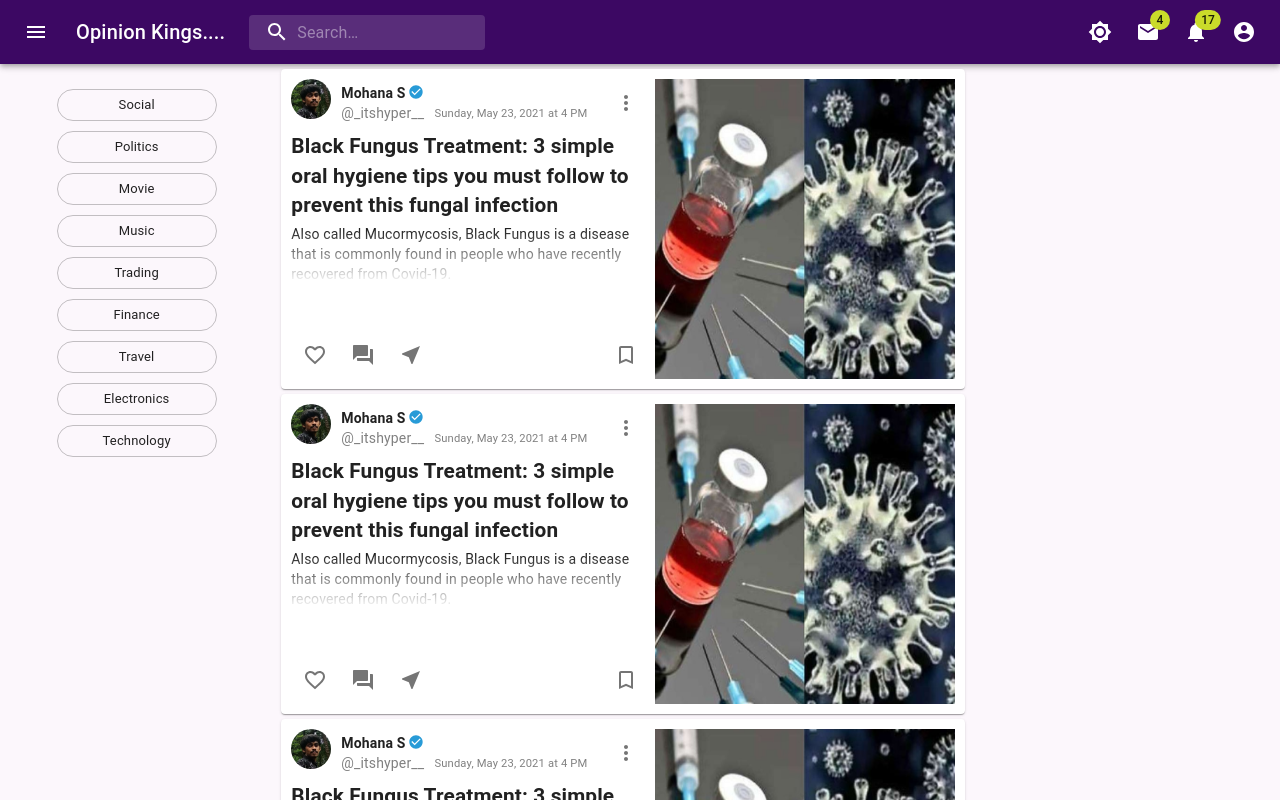
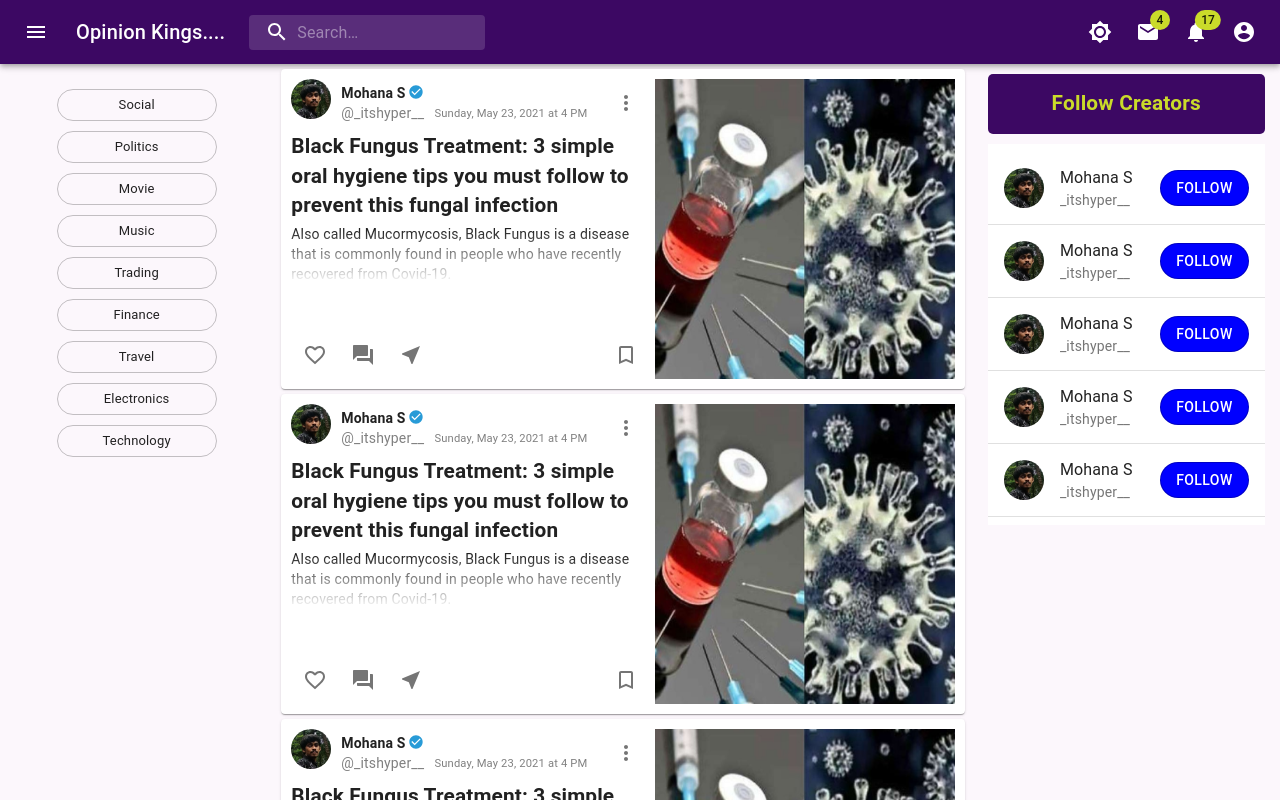
Before and after one commit to Hypermona/opinionkings, a React (Create React App) app: page / in a window 1280 px wide. Shown: the top 800 px of the page. Built offline with nearby package versions, Linux system fonts and the light colour scheme.

Commit message:
Feat: add follow tab

```diff
--- a/src/Components/Body/Body.jsx
+++ b/src/Components/Body/Body.jsx
@@ -1,6 +1,8 @@
 import React from "react";
 import Category from "../Category/Category";
+import FollowCreators from "../FollowCreators/FollowCreators";
 import Post from "../Posts/Post";
+
 import "./body.css";
 
 function Body() {
@@ -12,7 +14,9 @@ function Body() {
       <div className="posts">
         <Post />
       </div>
-      <div className="explore"></div>
+      <div className="explore">
+        <FollowCreators />
+      </div>
     </div>
   );
 }
--- /dev/null
+++ b/src/Components/FollowCreators/FollowCreators.jsx
@@ -0,0 +1,61 @@
+import React from "react";
+import "./followCreators.css";
+import List from "@material-ui/core/List";
+import ListItem from "@material-ui/core/ListItem";
+import ListItemIcon from "@material-ui/core/ListItemIcon";
+import ListItemText from "@material-ui/core/ListItemText";
+import Divider from "@material-ui/core/Divider";
+import { makeStyles } from "@material-ui/core/styles";
+import Avatar from "@material-ui/core/Avatar";
+import { useDispatch, useSelector } from "react-redux";
+import { fetchUsers } from "../../Redux/users";
+import { Button, Typography } from "@material-ui/core";
+
+const useStyles = makeStyles((theme) => ({
+  root: {
+    width: "90%",
+    margin: "auto",
+    maxWidth: 360,
+    backgroundColor: theme.palette.background.paper,
+  },
+}));
+
+function FollowCreators() {
+  const classes = useStyles();
+  const dispatch = useDispatch();
+  React.useEffect(() => {
+    dispatch(fetchUsers());
+  }, [dispatch]);
+  const { users, loading } = useSelector((state) => state.users);
+  return (
+    <div>
+      <div className="follow-creator">
+        <Typography color="secondary" style={{ fontSize: "1.3rem", fontWeight: 600 }}>
+          Follow Creators
+        </Typography>
+      </div>
+      <List className={classes.root} component="nav">
+        {!loading &&
+          users.map((u) => (
+            <>
+              <ListItem key={u.userName} button>
+                <ListItemIcon>
+                  <Avatar src={u.profilePic} alt={u.name} />
+                </ListItemIcon>
+                <ListItemText primary={u.name} secondary={u.userName} />
+                <Button
+                  variant="outlined"
+                  style={{ color: "white", background: "blue", borderRadius: 18 }}
+                >
+                  Follow
+                </Button>
+              </ListItem>
+              <Divider />
+            </>
+          ))}
+      </List>
+    </div>
+  );
+}
+
+export default FollowCreators;
--- /dev/null
+++ b/src/Components/FollowCreators/followCreators.css
@@ -0,0 +1,10 @@
+.follow-creator {
+  width: 90%;
+  height: 60px;
+  margin: 10px auto;
+  display: flex;
+  align-items: center;
+  justify-content: center;
+  background-color: #3c0863;
+  border-radius: 5px;
+}
```
